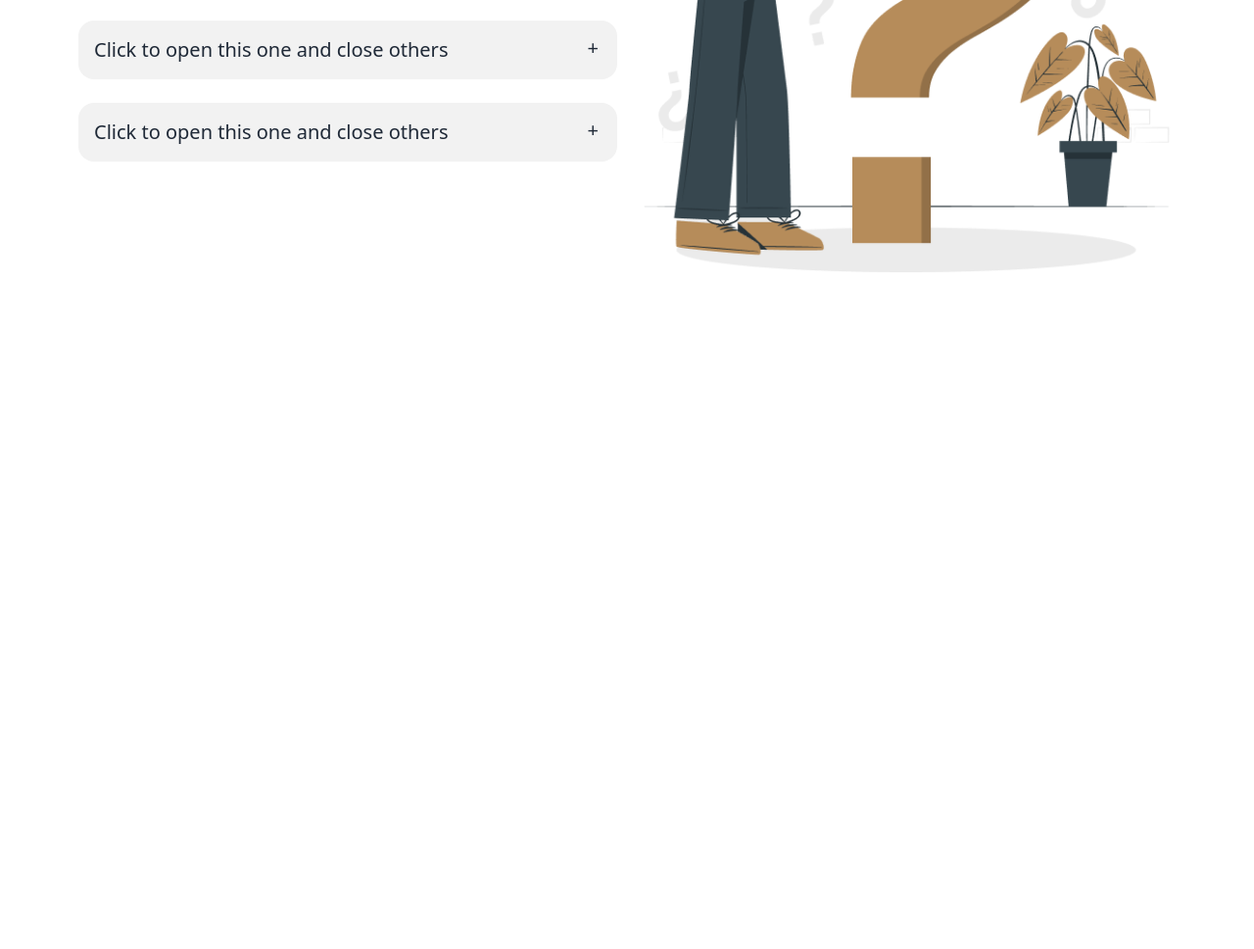
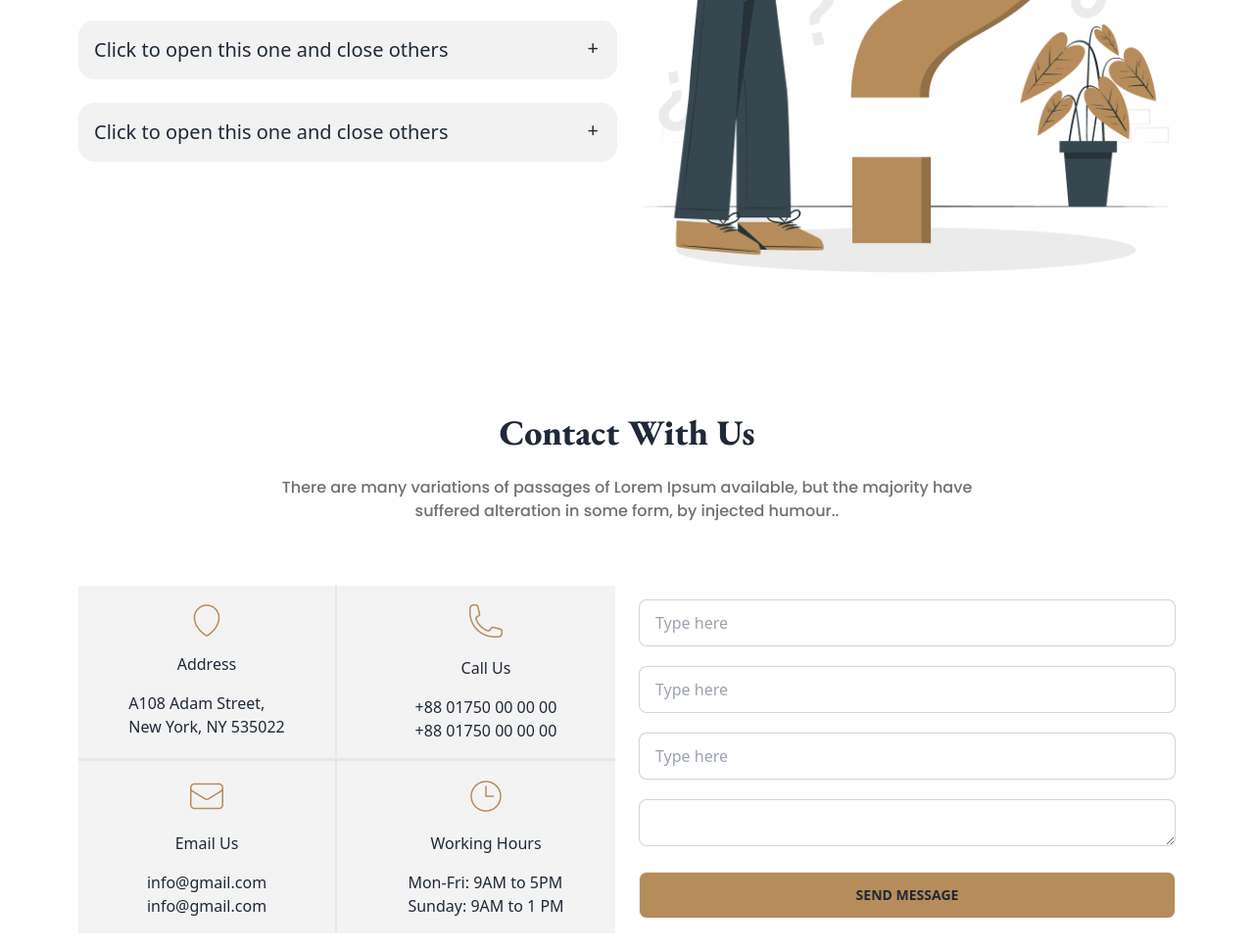
Before and after one commit to sobahan-ali/legal-solution, a plain HTML site: page index.html in a window 1280 px wide. Shown: the part 2563-3532 px from the top of the page at 98% size. Before the commit the page ends 2841 px from the top, so only its background shows below. Drawn offline with nearby package versions, Linux system fonts and the light colour scheme.

Commit message:
contact us section added

```diff
--- a/index.html
+++ b/index.html
@@ -274,6 +274,79 @@
                 </div>
             </div>
         </section>
+
+        <!-- contact with us -->
+        <section class="mt-20 lg:mt-36 mb-4">
+            <div class="text-center mb-5 md:mb-16">
+                <h2 class="text-4xl font-extrabold font-garamond mb-6">Contact With Us</h2>
+                <p class="text-textColor font-poppins text-base">
+                    There are many variations of passages of Lorem Ipsum available, but the majority have <br> suffered
+                    alteration in some form, by injected humour..
+                </p>
+            </div>
+            <div class="flex flex-col md:flex-row items-center gap-6">
+                <div class="flex-1 bg-[#F3F3F3]">
+                    <!-- card container -->
+                    <div class="grid gap-5 md:grid-cols-2">
+                        <!-- card1 -->
+                        <div class="space-y-4 p-4 flex items-center flex-col justify-center border-r-2">
+                            <img src="./images/address.png" alt="">
+                            <h4>Address</h4>
+                            <p>
+                                A108 Adam Street, <br>
+                                New York, NY 535022
+                            </p>
+                        </div>
+                        <!-- card2 -->
+                        <div class="space-y-4 p-4 flex items-center flex-col justify-center">
+                            <img src="./images/call.png" alt="">
+                            <h4>Call Us</h4>
+                            <p>
+                                +88 01750 00 00 00 <br>
+                                +88 01750 00 00 00
+                            </p>
+                        </div>
+                    </div>
+                    <hr class=" border-b-2 border-gray-200">
+                    <!-- card container 2 -->
+                    <div class="grid gap-5 md:grid-cols-2">
+                        <!-- card3 -->
+                        <div class="space-y-4 p-4 flex items-center flex-col justify-center border-r-2">
+                            <img src="./images/email.png" alt="">
+                            <h4>Email Us</h4>
+                            <p>
+                                info@gmail.com <br>
+                                info@gmail.com
+                            </p>
+                        </div>
+                        <!-- card4 -->
+                        <div class="space-y-4 p-4 flex items-center flex-col justify-center">
+                            <img src="./images/time.png" alt="">
+                            <h4>Working Hours</h4>
+                            <p>
+                                Mon-Fri: 9AM to 5PM <br>
+                                Sunday: 9AM to 1 PM
+                            </p>
+                        </div>
+                    </div>
+                </div>
+                <div class="flex-1">
+                    <div>
+                        <input type="text" placeholder="Type here" class="input input-bordered w-full  mb-5" />
+                    </div>
+                    <div>
+                        <input type="text" placeholder="Type here" class="input input-bordered w-full  mb-5" />
+                    </div>
+                    <div>
+                        <input type="text" placeholder="Type here" class="input input-bordered w-full  mb-5" />
+                    </div>
+                    <div class="    ">
+                        <textarea class="input input-bordered mb-5 w-full" name="" id="" cols="40" rows="16"></textarea>
+                    </div>
+                    <button class="btn bg-btnRegular w-full">Send Message</button>
+                </div>
+            </div>
+        </section>
     </main>
 </body>
 
```
